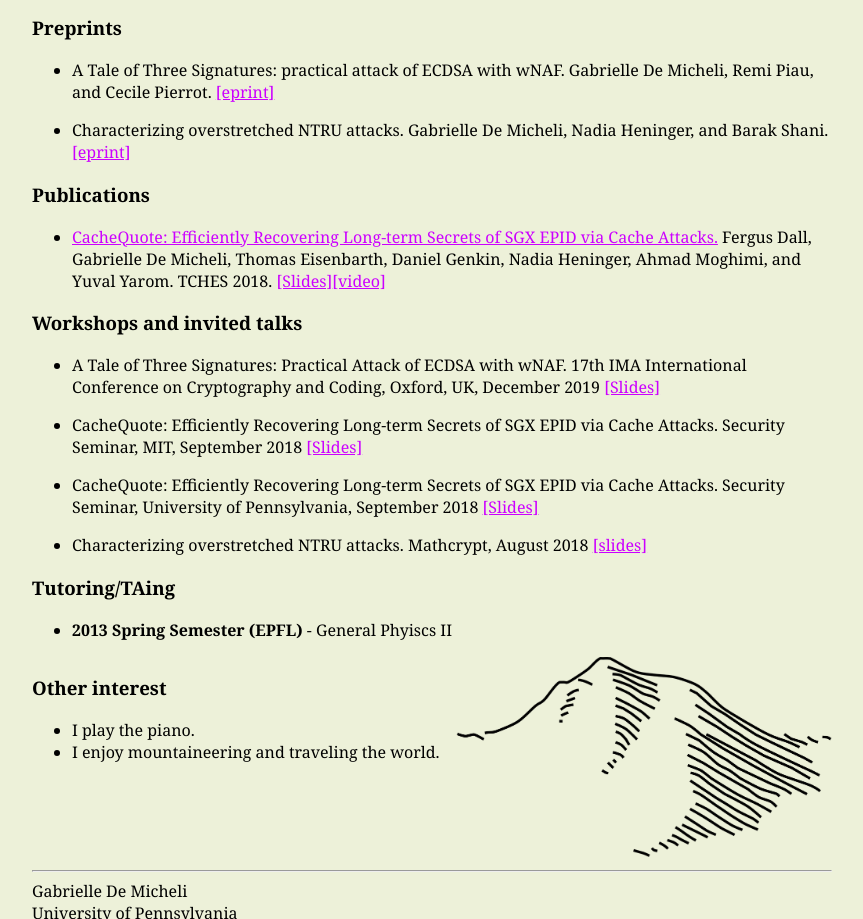
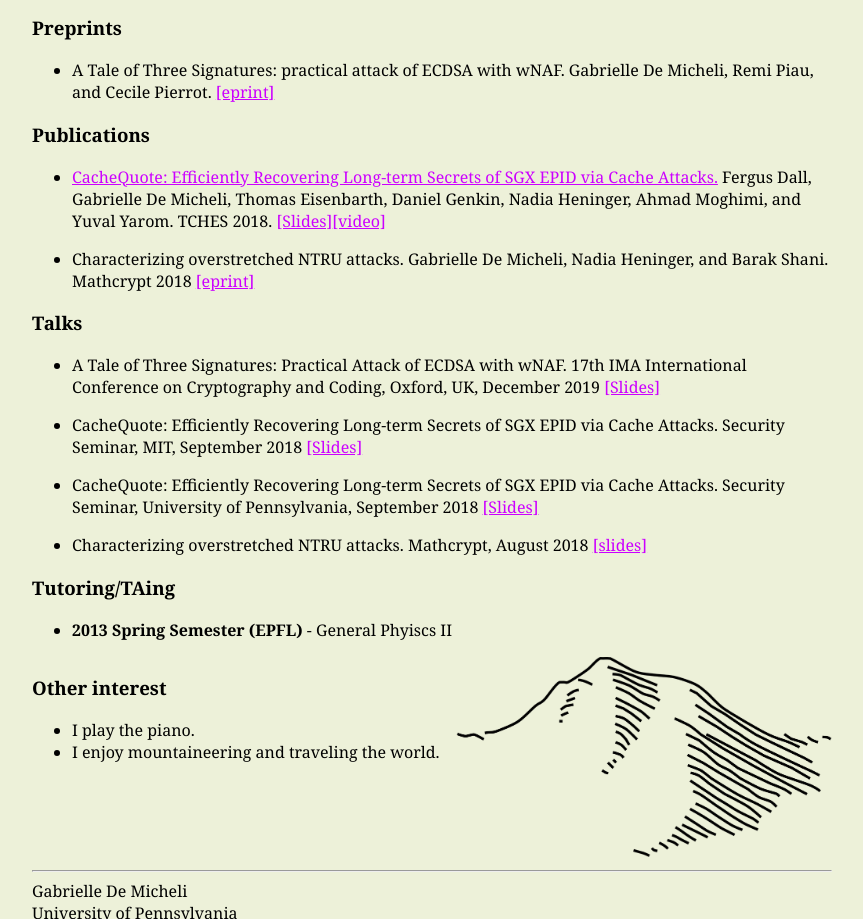
Before and after one commit to gmicheli/gmicheli.github.io, a plain HTML site: page index.html in a window 1280 px wide. Shown: the part 1145-2064 px from the top of the page, without its empty margins (208-1071 px from the left). Drawn offline with Linux system fonts and the light colour scheme.

Commit message:
moved stuff

```diff
--- a/index.html
+++ b/index.html
@@ -98,10 +98,7 @@ real-world applications.   <p>
 <li> A Tale of Three Signatures: practical attack of ECDSA with wNAF. Gabrielle De Micheli, Remi Piau, and Cecile Pierrot. <a href = "https://eprint.iacr.org/2019/861">[eprint]</a>
 </li>
 </ul>
-<ul>
-<li> Characterizing overstretched NTRU attacks. Gabrielle De Micheli, Nadia Heninger, and Barak Shani. <a href = "https://eprint.iacr.org/2018/630">[eprint]</a>
-</li>
-</ul>
+
 </div>
 
 
@@ -114,10 +111,15 @@ Secrets of SGX EPID via Cache Attacks.</a> Fergus Dall, Gabrielle De
 Micheli, Thomas
 Eisenbarth, Daniel Genkin, Nadia Heninger, Ahmad Moghimi, and Yuval Yarom. TCHES 2018. <a href="slides/ches2018-slides.pdf">[Slides]</a><a href="https://www.youtube.com/watch?v=sF-blcbwcNo&t=0s&index=35&list=PLeeS-3Ml-rppkxRlrdKrNOtY6cX68RPe-">[video]</a> </li>
 </ul>
+
+<ul>
+<li> Characterizing overstretched NTRU attacks. Gabrielle De Micheli, Nadia Heninger, and Barak Shani. Mathcrypt 2018 <a href = "https://eprint.iacr.org/2018/630">[eprint]</a>
+</li>
+</ul>
 </div>
 
-<div id = "Workshops and invited talks">
-<h3>Workshops and invited talks</h3>
+<div id = "Talks">
+<h3>Talks</h3>
 <ul>
 <li> A Tale of Three Signatures: Practical Attack of ECDSA with wNAF. 17th IMA International Conference on Cryptography and Coding, Oxford, UK, December 2019 <a href="slides/ECDSA.pdf">[Slides]</a>
 </li>
```
